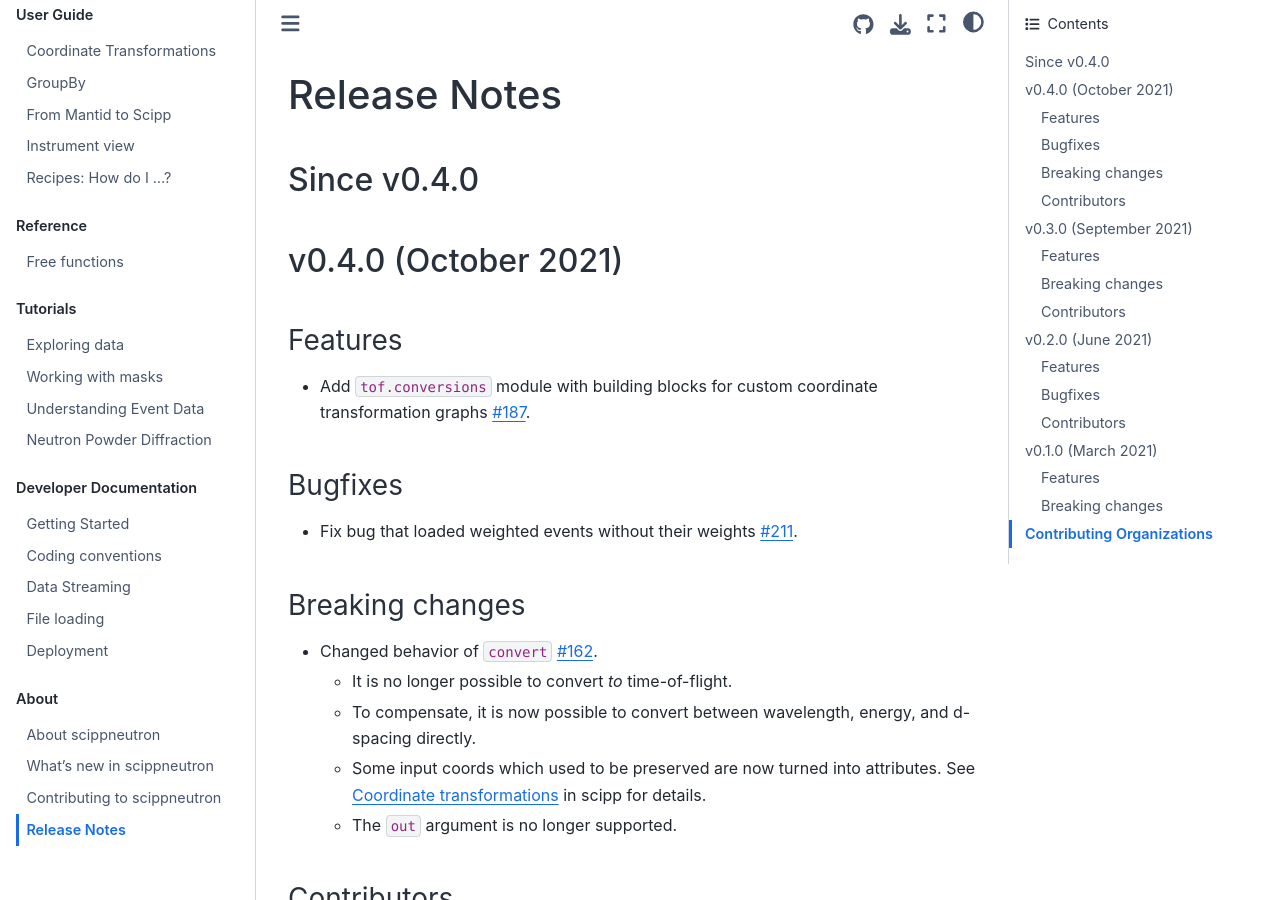
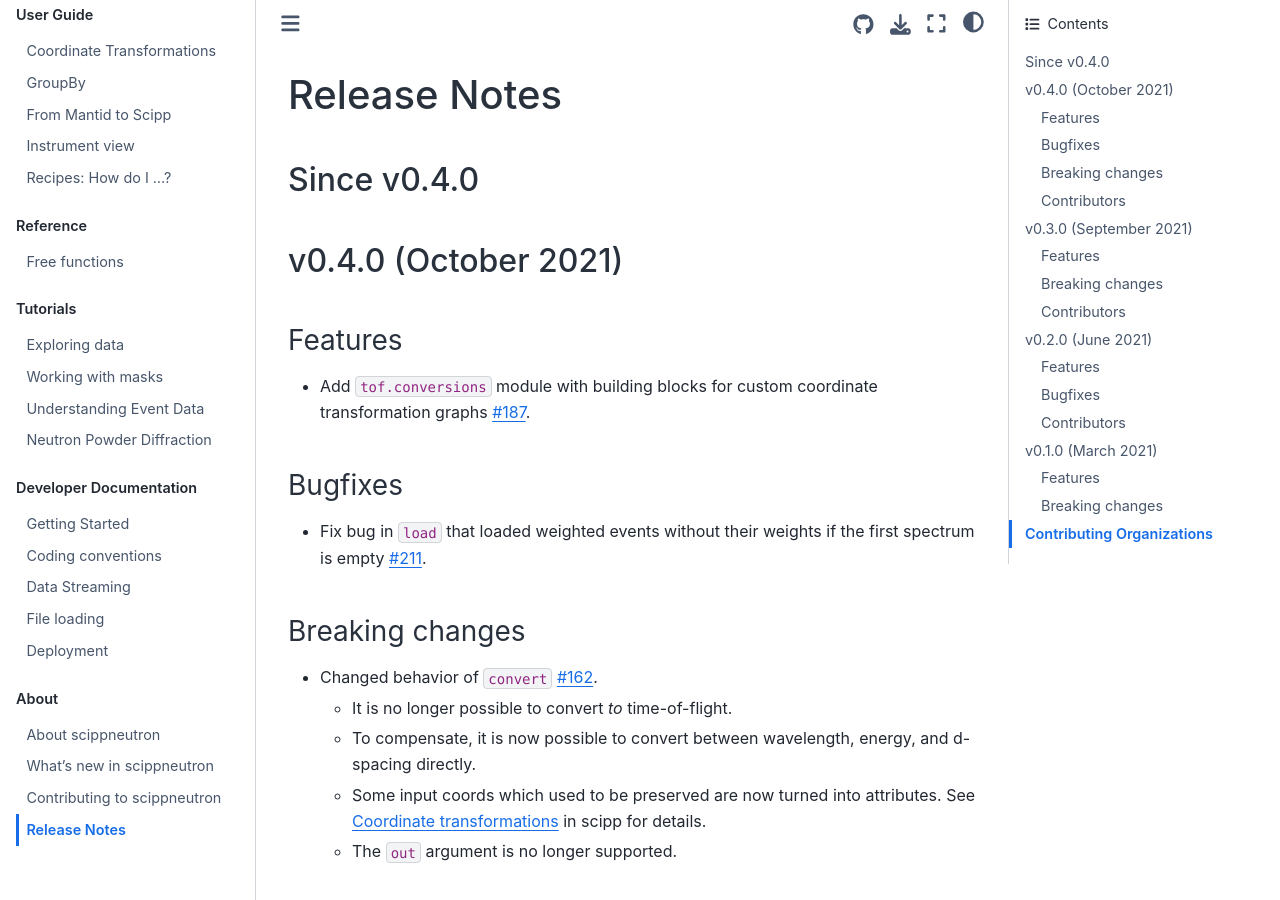
Before and after one commit to scipp/scippneutron, a Sphinx documentation site: the page built from docs/about/release-notes.rst, in a window 1280 px wide and 900 px high. Built offline with Sphinx 7.4.7 and the Sphinx Book theme 1.1.4, drawn with Linux system fonts in a browser that asks for light colours.

Commit message:
More detailed release note

```diff
--- a/docs/about/release-notes.rst
+++ b/docs/about/release-notes.rst
@@ -17,7 +17,7 @@ Features
 Bugfixes
 ~~~~~~~~
 
-* Fix bug that loaded weighted events without their weights `#211 <https://github.com/scipp/scippneutron/pull/211>`_.
+* Fix bug in ``load`` that loaded weighted events without their weights if the first spectrum is empty `#211 <https://github.com/scipp/scippneutron/pull/211>`_.
 
 Breaking changes
 ~~~~~~~~~~~~~~~~
```
